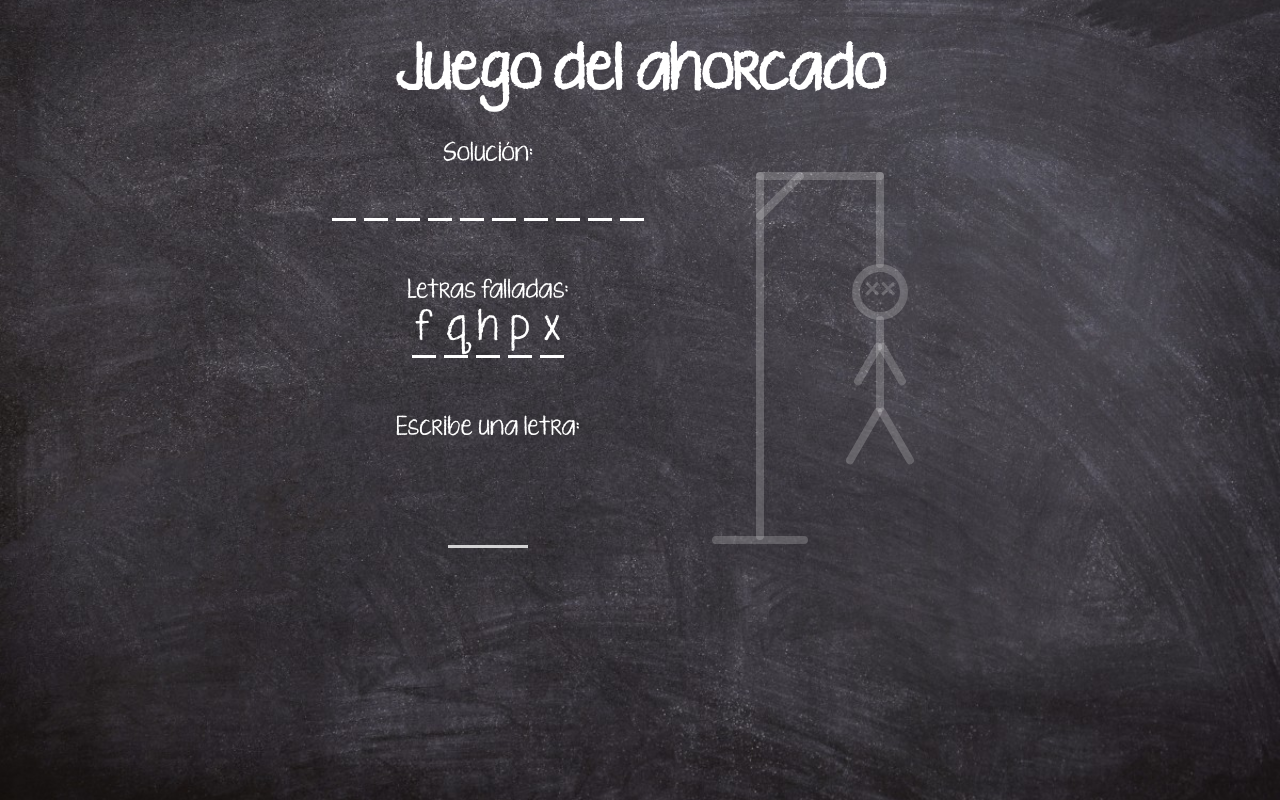
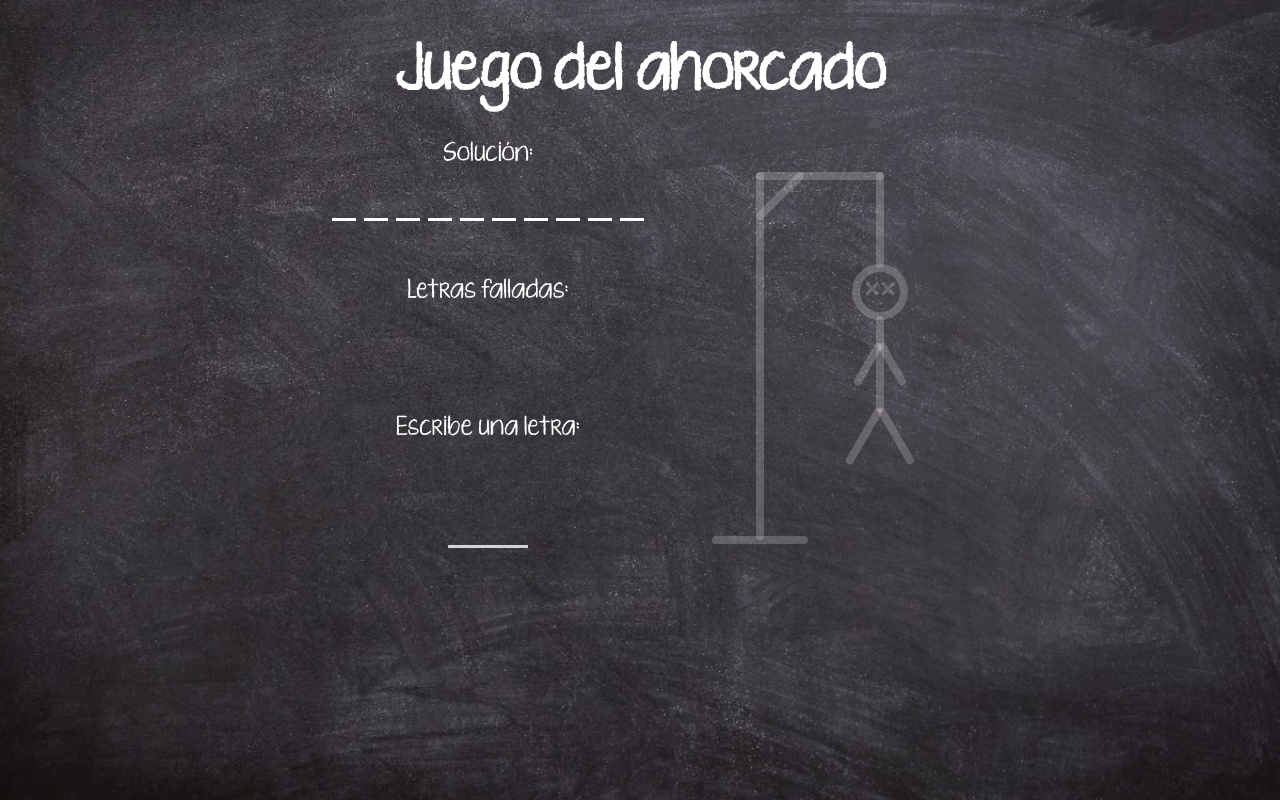
Before and after one commit to mireiasuefra/hangman-game, a React (Create React App) app: page / in a window 1280 px wide. Built offline with nearby package versions, Linux system fonts and the light colour scheme.

Commit message:
render wrong letters

```diff
--- a/src/components/App.js
+++ b/src/components/App.js
@@ -6,6 +6,7 @@ function App() {
   const [errors, setErrors]= useState([]);
   const [lastLetter, setLastLetter] = useState('');
   const [userLetters, setUserLetters]= useState([]);
+  const [dummy, setDummy] = useState(0);
 
  // const letters = [];
  const word = "katacroker";
@@ -51,6 +52,14 @@ function App() {
     });
   };
 
+  const renderErrorLetters = () => {
+    return errors
+    // .filter((error) => error.length > );
+    .map((letter, index) => {
+      return (<li className="letter" key={index}>{letter}</li>);
+    });
+  };
+
   return (
     <div className="page">
       <header>
@@ -67,11 +76,7 @@ function App() {
           <div className="error">
             <h2 className="title">Letras falladas:</h2>
             <ul className="letters">
-              <li className="letter">f</li>
-              <li className="letter">q</li>
-              <li className="letter">h</li>
-              <li className="letter">p</li>
-              <li className="letter">x</li>
+              {renderErrorLetters()}
             </ul>
           </div>
           <form className="form">
```
